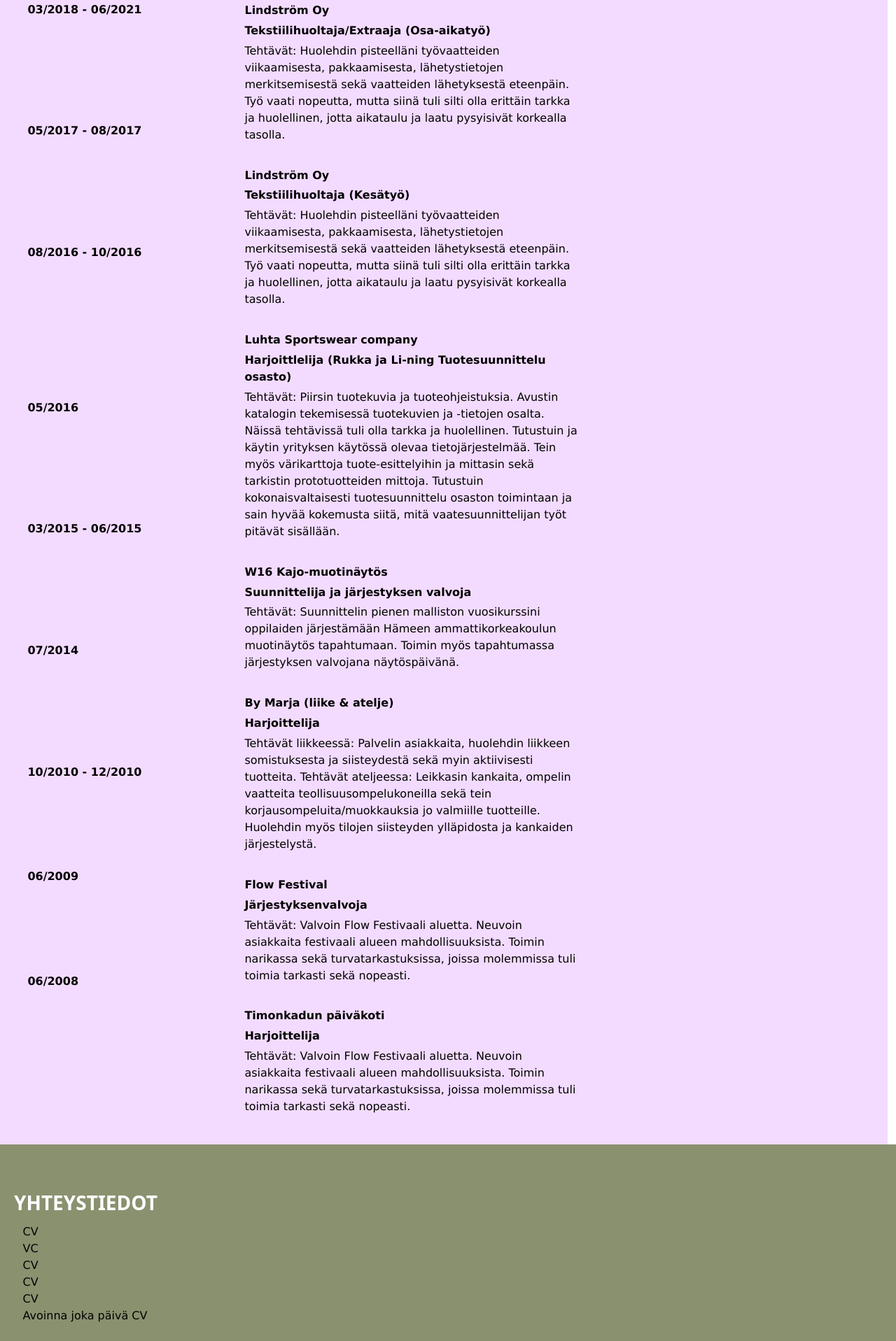
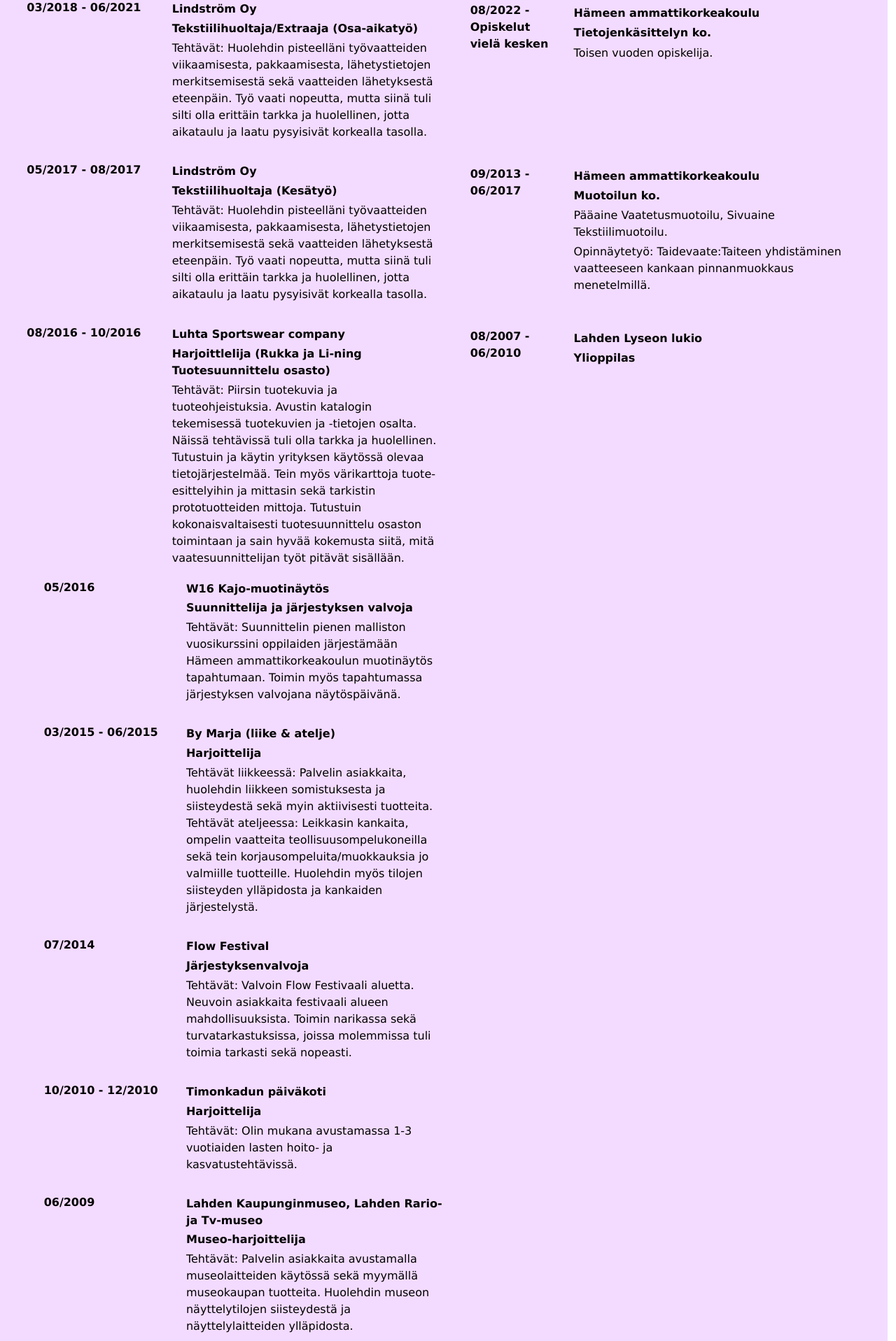
Before and after one commit to Linzku/Linnea_L, a plain HTML site: page CVLinnea_L.html in a window 1280 px wide. Shown: the part 880-2797 px from the top of the page at 70% size. Drawn offline with nearby package versions, Linux system fonts and the light colour scheme.

Commit message:
jotainvaan

```diff
--- a/CVLinnea_L.html
+++ b/CVLinnea_L.html
@@ -83,82 +83,75 @@
          </div>
     </div>
     <div class="puh row">
-        <div class="col-lg-3">
+        <div class="col-lg-2">
             <p><strong>Työkokemus</strong></p><br>
             <p><strong>03/2018 - 06/2021</strong></p>
-            <br><br><br><br><br><br>
-            <p><strong>05/2017 - 08/2017</strong></p>
-            <br><br><br><br><br><br>
-            <p><strong>08/2016 - 10/2016</strong></p>
-            <br><br><br><br><br><br><br><br>
-            <p><strong>05/2016</strong></p>
-            <br><br><br><br><br><br>
-            <p><strong>03/2015 - 06/2015</strong></p>
-            <br><br><br><br><br><br>
-            <p><strong>07/2014</strong></p>
-            <br><br><br><br><br><br>
-            <p><strong>10/2010 - 12/2010</strong></p>
-            <br><br><br><br><br>
-            <p><strong>06/2009</strong></p>
-            <br><br><br><br><br>
-            <p><strong>06/2008</strong></p>
-            <br><br><br><br><br>
         </div>
+        <div class="col-lg-4">
 
-        <div class="col-lg-5">
-            <!-- <p><strong> </strong></p>
-            <ul>
-                <li><p><strong>Lindström Oy</strong></p>
-                <li><p><strong>Tekstiilihuoltaja/Extraaja (Osa-aikatyö)</strong></p></li>
-                    <ul>
-                    <li><p>Tehtävät: Huolehdin pisteelläni työvaatteiden viikaamisesta,
-                     pakkaamisesta, lähetystietojen merkitsemisestä sekä vaatteiden lähetyksestä eteenpäin.
-                    Työ vaati nopeutta, mutta siinä tuli silti olla erittäin tarkka ja huolellinen,
-                    jotta aikataulu ja laatu pysyisivät korkealla tasolla. </p></li>
-                    </ul>
-                </li>
-                <li><p><strong>Lindström Oy</strong></p>
-                <li><p><strong>Tekstiilihuoltaja (Kesätyö)</strong></p></li>
-                    <ul>
-                        <li><p>Tehtävät: Huolehdin pisteelläni työvaatteiden viikaamisesta,
-                            pakkaamisesta, lähetystietojen merkitsemisestä sekä vaatteiden lähetyksestä eteenpäin.
-                            Työ vaati nopeutta, mutta siinä tuli silti olla erittäin tarkka ja huolellinen,
-                            jotta aikataulu ja laatu pysyisivät korkealla tasolla. </p>
-                        </li>
-                    </ul>
-                </li><br>
-                <li><p><strong>Luhta Sportswear company</strong></p></li>
-                <li><p><strong>Harjoittlelija (Rukka ja Li-ning Tuotesuunnittelu osasto)</strong></p></li>
-                    <ul>
-                    <li><p>Tehtävät: Piirsin tuotekuvia ja tuoteohjeistuksia. Avustin katalogin tekemisessä tuotekuvien ja -tietojen osalta.
-                    Näissä tehtävissä tuli olla tarkka ja huolellinen. Tutustuin ja käytin yrityksen käytössä olevaa tietojärjestelmää.
-                    Tein myös värikarttoja tuote-esittelyihin ja mittasin sekä tarkistin prototuotteiden mittoja.
-                    Tutustuin kokonaisvaltaisesti tuotesuunnittelu osaston toimintaan ja sain hyvää kokemusta siitä,
-                    mitä vaatesuunnittelijan työt pitävät sisällään. </p>
-                    </li>
-                    </ul>
-                </li>
-                <li><p><strong>W16 Kajo-muotinäytös</strong></p>
-                    <p><strong>Suunnittelija ja järjestyksen valvoja</strong></p>
-                    <p>Tehtävät: Suunnittelin pienen malliston vuosikurssini oppilaiden järjestämään
-                    Hämeen ammattikorkeakoulun muotinäytös tapahtumaan. Toimin myös tapahtumassa
-                    järjestyksen valvojana näytöspäivänä.  </p><br></li>
-                <li><a class="ala" href="https://kissakotikattila.fi/kissat/kodin-saaneet">KODIN SAANEET</a></li>
-            </ul> -->
             <p><strong> </strong></p><br><br>
             <p><strong>Lindström Oy</strong></p>
             <p><strong>Tekstiilihuoltaja/Extraaja (Osa-aikatyö)</strong></p>
             <p>Tehtävät: Huolehdin pisteelläni työvaatteiden viikaamisesta,
-             pakkaamisesta, lähetystietojen merkitsemisestä sekä vaatteiden lähetyksestä eteenpäin.
+                pakkaamisesta, lähetystietojen merkitsemisestä sekä vaatteiden lähetyksestä eteenpäin.
             Työ vaati nopeutta, mutta siinä tuli silti olla erittäin tarkka ja huolellinen,
-            jotta aikataulu ja laatu pysyisivät korkealla tasolla. </p><br>
+            jotta aikataulu ja laatu pysyisivät korkealla tasolla. </p>
+        </div>
+        <div class="col-lg-6">
+            <div class="puh row">
+                <div class="col-lg-3">
+                    <p><strong>Koulutus</strong></p><br>
+                    <p><strong>08/2022 - Opiskelut vielä kesken</strong></p>
+                </div>
+                <div class="col-lg-9">
+                    <p><strong> </strong></p><br><br>
+                    <p><strong>Hämeen ammattikorkeakoulu</strong></p>
+                    <p><strong>Tietojenkäsittelyn ko.</strong></p>
+                    <p>Toisen vuoden opiskelija.</p>
+
+
+                </div>
+            </div>
+
+        </div>
+    </div>
+    <div class="puh row">
+        <div class="col-lg-2">
+            <p><strong>05/2017 - 08/2017</strong></p>
+        </div>
+        <div class="col-lg-4">
 
             <p><strong>Lindström Oy</strong></p>
             <p><strong>Tekstiilihuoltaja (Kesätyö)</strong></p>
             <p>Tehtävät: Huolehdin pisteelläni työvaatteiden viikaamisesta,
-             pakkaamisesta, lähetystietojen merkitsemisestä sekä vaatteiden lähetyksestä eteenpäin.
+                pakkaamisesta, lähetystietojen merkitsemisestä sekä vaatteiden lähetyksestä eteenpäin.
             Työ vaati nopeutta, mutta siinä tuli silti olla erittäin tarkka ja huolellinen,
-            jotta aikataulu ja laatu pysyisivät korkealla tasolla. </p><br>
+            jotta aikataulu ja laatu pysyisivät korkealla tasolla. </p>
+        </div>
+        <div class="col-lg-6">
+            <div class="puh row">
+                <div class="col-lg-3">
+                    <p><strong>09/2013 - 06/2017</strong></p>
+                </div>
+                <div class="col-lg-9">
+
+                    <p><strong>Hämeen ammattikorkeakoulu</strong></p>
+                    <p><strong>Muotoilun ko.</strong></p>
+                    <p>Pääaine Vaatetusmuotoilu, Sivuaine Tekstiilimuotoilu.</p>
+                    <p>Opinnäytetyö: Taidevaate:Taiteen yhdistäminen vaatteeseen kankaan
+                    pinnanmuokkaus menetelmillä.
+                    </p>
+
+                </div>
+            </div>
+        </div>
+    </div>
+
+    <div class="puh row">
+        <div class="col-lg-2">
+            <p><strong>08/2016 - 10/2016</strong></p>
+        </div>
+        <div class="col-lg-4">
 
             <p><strong>Luhta Sportswear company</strong></p>
             <p><strong>Harjoittlelija (Rukka ja Li-ning Tuotesuunnittelu osasto)</strong></p>
@@ -166,13 +159,44 @@
             Näissä tehtävissä tuli olla tarkka ja huolellinen. Tutustuin ja käytin yrityksen käytössä olevaa tietojärjestelmää.
             Tein myös värikarttoja tuote-esittelyihin ja mittasin sekä tarkistin prototuotteiden mittoja.
             Tutustuin kokonaisvaltaisesti tuotesuunnittelu osaston toimintaan ja sain hyvää kokemusta siitä,
-            mitä vaatesuunnittelijan työt pitävät sisällään. </p><br>
+            mitä vaatesuunnittelijan työt pitävät sisällään. </p>
+        </div>
+        <div class="col-lg-6">
+            <div class="puh row">
+                <div class="col-lg-3">
+                    <p><strong>08/2007 - 06/2010</strong></p>
+                </div>
+                <div class="col-lg-9">
+
+                    <p><strong>Lahden Lyseon lukio</strong></p>
+                    <p><strong>Ylioppilas</strong></p>
+
+                </div>
+        </div>
+    </div>
+
+    <div class="puh row">
+        <div class="col-lg-2">
+            <p><strong>05/2016</strong></p>
+        </div>
+        <div class="col-lg-4">
 
             <p><strong>W16 Kajo-muotinäytös</strong></p>
             <p><strong>Suunnittelija ja järjestyksen valvoja</strong></p>
             <p>Tehtävät: Suunnittelin pienen malliston vuosikurssini oppilaiden järjestämään
             Hämeen ammattikorkeakoulun muotinäytös tapahtumaan. Toimin myös tapahtumassa
-            järjestyksen valvojana näytöspäivänä.  </p><br>
+            järjestyksen valvojana näytöspäivänä.  </p>
+        </div>
+        <div class="col-lg-6">
+            <p><strong></strong></p>
+        </div>
+    </div>
+
+    <div class="puh row">
+        <div class="col-lg-2">
+            <p><strong>03/2015 - 06/2015</strong></p>
+        </div>
+        <div class="col-lg-4">
 
             <p><strong>By Marja (liike & atelje) </strong></p>
             <p><strong>Harjoittelija</strong></p>
@@ -180,25 +204,75 @@
                 sekä myin aktiivisesti tuotteita.
             Tehtävät ateljeessa: Leikkasin kankaita, ompelin vaatteita teollisuusompelukoneilla
             sekä tein korjausompeluita/muokkauksia jo valmiille tuotteille. Huolehdin myös tilojen siisteyden
-            ylläpidosta ja kankaiden järjestelystä.  </p><br>
+            ylläpidosta ja kankaiden järjestelystä.  </p>
+        </div>
+        <div class="col-lg-6">
+            <p><strong></strong></p>
+        </div>
+    </div>
+
+    <div class="puh row">
+        <div class="col-lg-2">
+            <p><strong>07/2014</strong></p>
+        </div>
+        <div class="col-lg-4">
 
             <p><strong>Flow Festival </strong></p>
             <p><strong>Järjestyksenvalvoja</strong></p>
             <p>Tehtävät: Valvoin Flow Festivaali aluetta. Neuvoin asiakkaita festivaali alueen mahdollisuuksista.
-            Toimin narikassa sekä turvatarkastuksissa, joissa molemmissa tuli toimia tarkasti sekä nopeasti.  </p><br>
+            Toimin narikassa sekä turvatarkastuksissa, joissa molemmissa tuli toimia tarkasti sekä nopeasti.  </p>
+        </div>
+        <div class="col-lg-6">
+            <p><strong></strong></p>
+        </div>
+    </div>
+
+    <div class="puh row">
+        <div class="col-lg-2">
+            <p><strong>10/2010 - 12/2010</strong></p>
+        </div>
+        <div class="col-lg-4">
 
             <p><strong>Timonkadun päiväkoti </strong></p>
             <p><strong>Harjoittelija</strong></p>
-            <p>Tehtävät: Valvoin Flow Festivaali aluetta. Neuvoin asiakkaita festivaali alueen mahdollisuuksista.
-            Toimin narikassa sekä turvatarkastuksissa, joissa molemmissa tuli toimia tarkasti sekä nopeasti.  </p><br>
-
+            <p>Tehtävät: Olin mukana avustamassa 1-3 vuotiaiden lasten hoito- ja kasvatustehtävissä.  </p>
         </div>
-
-        <div class="col-lg-1">
+        <div class="col-lg-6">
             <p><strong></strong></p>
         </div>
+    </div>
+    <div class="puh row">
+        <div class="col-lg-2">
+            <p><strong>06/2009</strong></p>
+        </div>
+        <div class="col-lg-4">
+
+            <p><strong>Lahden Kaupunginmuseo, Lahden Rario- ja Tv-museo </strong></p>
+            <p><strong>Museo-harjoittelija</strong></p>
+            <p>Tehtävät: Palvelin asiakkaita avustamalla museolaitteiden käytössä sekä myymällä museokaupan tuotteita.
+            Huolehdin museon näyttelytilojen siisteydestä ja näyttelylaitteiden ylläpidosta.  </p>
+        </div>
+        <div class="col-lg-6">
+            <p><strong></strong></p>
         </div>
     </div>
+
+    <div class="puh row">
+        <div class="col-lg-2">
+            <p><strong>06/2008</strong></p>
+        </div>
+        <div class="col-lg-4">
+
+            <p><strong>Stora Enso Packaging Oy </strong></p>
+            <p><strong>Kesätyöläinen</strong></p>
+            <p>Tehtävät: Kesätyöläisenä tuotesuunnittelun osastolla.
+            Sain työstä hyvää kokemusta siitä, miten isojen yritysten tuptesuunnittely osastolla toimitaan.  </p>
+        </div>
+        <div class="col-lg-6">
+            <p><strong></strong></p>
+        </div>
+    </div>
+
     <footer>
     <div class="alhaalla">
         <br>
```
